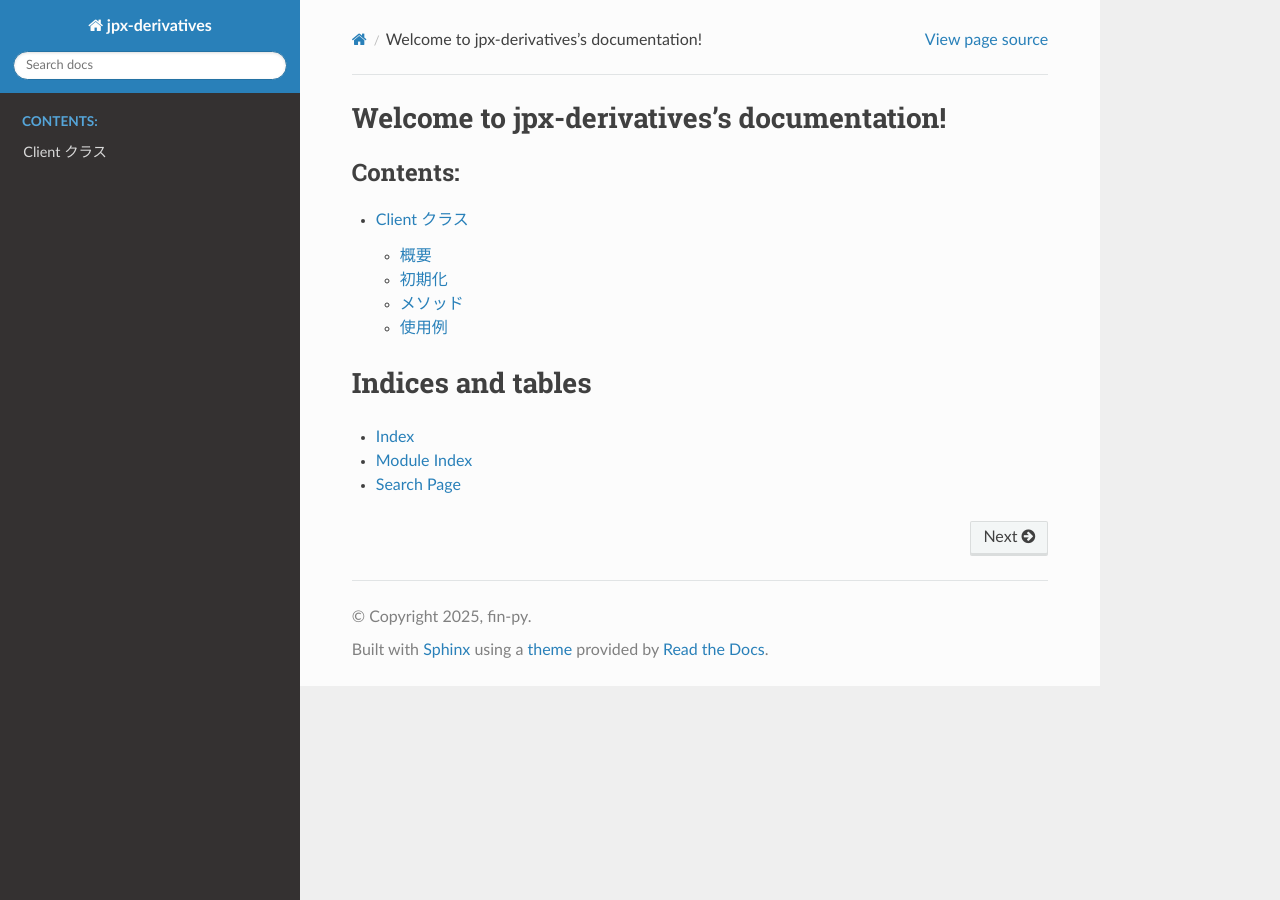
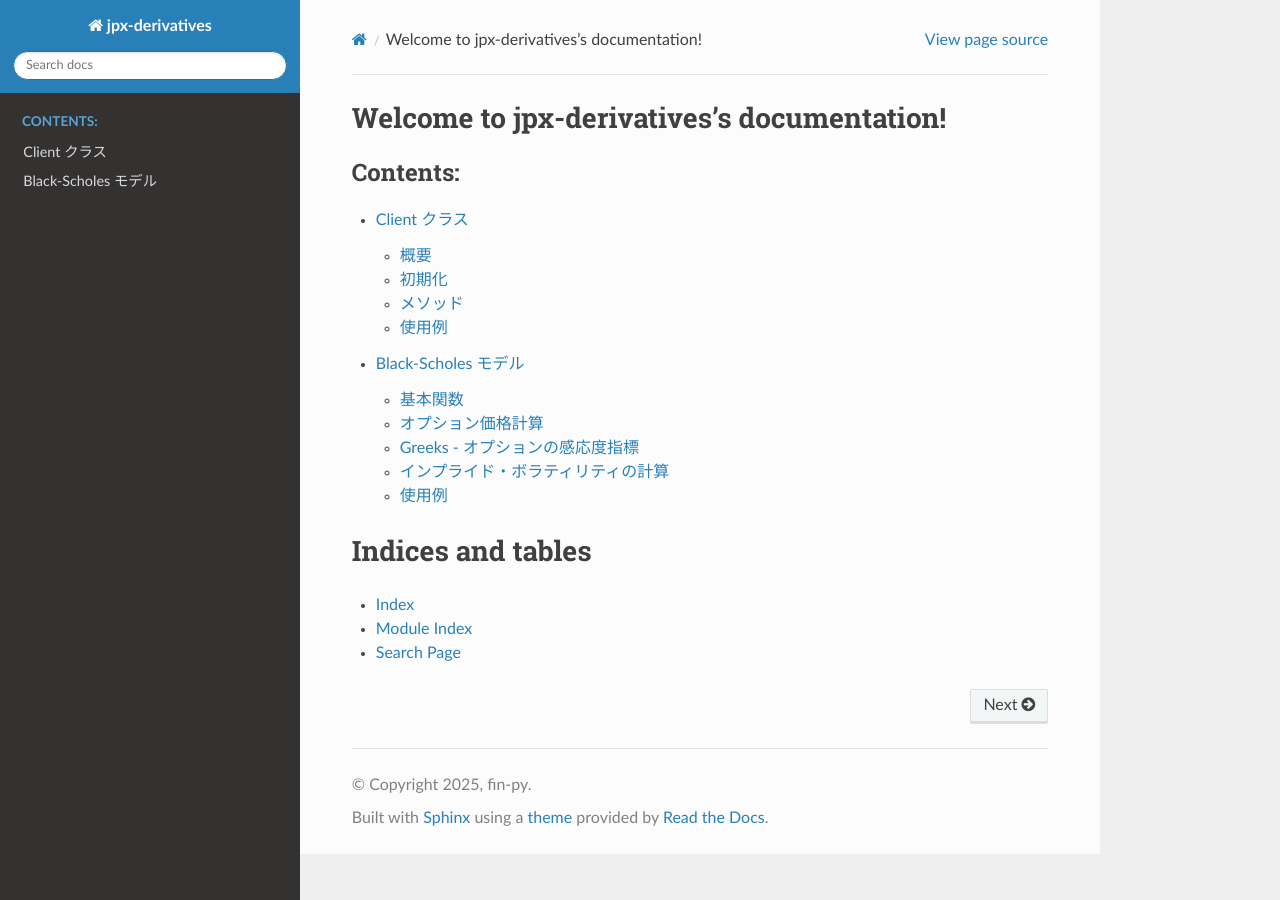
Before and after one commit to fin-py/jpx-derivatives, a Sphinx documentation site: the page built from docs/index.md, in a window 1280 px wide. Built offline with Sphinx 7.4.7 and the Read the Docs theme 3.1.0, drawn with Linux system fonts in a browser that asks for light colours; some of the changed lines change nothing that is shown.

Commit message:
docs: add Black-Scholes model documentation
- Create bsm.md with detailed function descriptions
- Document BSM pricing functions and Greeks calculations
- Add implied volatility calculation documentation
- Fix formatting issues in RST blocks
- Add bsm to toctree in index.md

````diff
--- /dev/null
+++ b/docs/bsm.md
@@ -0,0 +1,272 @@
+# Black-Scholes モデル
+
+このモジュールでは、Black-Scholes モデルに基づいてオプション（コールおよびプット）の理論価格と各種指標（Greeks）を計算するための関数群を提供します。
+
+## 基本関数
+
+```{eval-rst}
+.. py:function:: d1(s: float, k: float, t: float, r: float, sigma: float) -> float
+
+   Black-Scholes モデルにおける d1 の値を計算します。
+
+   計算式:
+      d1 = (log(s / k) + (r + 0.5 * sigma^2) * t) / (sigma * sqrt(t))
+
+
+   :param s: 現在の株価
+   :param k: オプションの行使価格
+   :param t: 残存期間（年単位）
+   :param r: 無リスク金利
+   :param sigma: ボラティリティ
+   :return: 計算された d1 の値
+```
+
+```{eval-rst}
+.. py:function:: d2(s: float, k: float, t: float, r: float, sigma: float) -> float
+
+   Black-Scholes モデルにおける d2 の値を計算します。
+
+   計算式:
+      d2 = d1 - sigma * sqrt(t)
+
+
+   :param s: 現在の株価
+   :param k: オプションの行使価格
+   :param t: 残存期間（年単位）
+   :param r: 無リスク金利
+   :param sigma: ボラティリティ
+   :return: 計算された d2 の値
+```
+
+## オプション価格計算
+
+```{eval-rst}
+.. py:function:: price_call(s: float, k: float, t: float, r: float, sigma: float) -> float
+
+   Black-Scholes モデルに基づき、コールオプションの理論価格を計算します。
+
+   計算式:
+      Call Price = s * N(d1) - k * exp(-r * t) * N(d2)
+
+   ※ N(x) は標準正規分布の累積分布関数です。
+
+
+   :param s: 現在の株価
+   :param k: オプションの行使価格
+   :param t: 残存期間（年単位）
+   :param r: 無リスク金利
+   :param sigma: ボラティリティ
+   :return: コールオプションの理論価格
+```
+
+```{eval-rst}
+.. py:function:: price_put(s: float, k: float, t: float, r: float, sigma: float) -> float
+
+   Black-Scholes モデルに基づき、プットオプションの理論価格を計算します。
+
+   計算式:
+      Put Price = k * exp(-r * t) * N(-d2) - s * N(-d1)
+
+   ※ N(x) は標準正規分布の累積分布関数です。
+
+
+   :param s: 現在の株価
+   :param k: オプションの行使価格
+   :param t: 残存期間（年単位）
+   :param r: 無リスク金利
+   :param sigma: ボラティリティ
+   :return: プットオプションの理論価格
+```
+
+## Greeks - オプションの感応度指標
+
+```{eval-rst}
+.. py:function:: vega(s: float, k: float, t: float, r: float, sigma: float) -> float
+
+   オプションのベガ（ボラティリティの変化に対する感応度）を計算します。
+
+
+   :param s: 現在の株価
+   :param k: オプションの行使価格
+   :param t: 残存期間（年単位）
+   :param r: 無リスク金利
+   :param sigma: ボラティリティ
+   :return: オプションのベガ
+```
+
+```{eval-rst}
+.. py:function:: delta_call(s: float, k: float, t: float, r: float, sigma: float) -> float
+
+   コールオプションのデルタ（原資産価格の変化に対する感応度）を計算します。
+
+
+   :param s: 現在の株価
+   :param k: オプションの行使価格
+   :param t: 残存期間（年単位）
+   :param r: 無リスク金利
+   :param sigma: ボラティリティ
+   :return: コールオプションのデルタ
+```
+
+```{eval-rst}
+.. py:function:: delta_put(s: float, k: float, t: float, r: float, sigma: float) -> float
+
+   プットオプションのデルタ（原資産価格の変化に対する感応度）を計算します。
+
+
+   :param s: 現在の株価
+   :param k: オプションの行使価格
+   :param t: 残存期間（年単位）
+   :param r: 無リスク金利
+   :param sigma: ボラティリティ
+   :return: プットオプションのデルタ
+```
+
+```{eval-rst}
+.. py:function:: delta(s: float, k: float, t: float, r: float, sigma: float, div: int) -> float
+
+   オプションのデルタを計算します。
+
+
+   :param s: 現在の株価
+   :param k: オプションの行使価格
+   :param t: 残存期間（年単位）
+   :param r: 無リスク金利
+   :param sigma: ボラティリティ
+   :param div: オプションの種類（1: プット、2: コール）
+   :return: オプションのデルタ
+```
+
+```{eval-rst}
+.. py:function:: gamma(s: float, k: float, t: float, r: float, sigma: float) -> float
+
+   オプションのガンマ（デルタの変化率）を計算します。
+
+
+   :param s: 現在の株価
+   :param k: オプションの行使価格
+   :param t: 残存期間（年単位）
+   :param r: 無リスク金利
+   :param sigma: ボラティリティ
+   :return: オプションのガンマ
+```
+
+```{eval-rst}
+.. py:function:: theta_call(s: float, k: float, t: float, r: float, sigma: float) -> float
+
+   コールオプションのシータ（時間経過に対する感応度）を計算します。
+
+
+   :param s: 現在の株価
+   :param k: オプションの行使価格
+   :param t: 残存期間（年単位）
+   :param r: 無リスク金利
+   :param sigma: ボラティリティ
+   :return: コールオプションのシータ
+```
+
+```{eval-rst}
+.. py:function:: theta_put(s: float, k: float, t: float, r: float, sigma: float) -> float
+
+   プットオプションのシータ（時間経過に対する感応度）を計算します。
+
+
+   :param s: 現在の株価
+   :param k: オプションの行使価格
+   :param t: 残存期間（年単位）
+   :param r: 無リスク金利
+   :param sigma: ボラティリティ
+   :return: プットオプションのシータ
+```
+
+```{eval-rst}
+.. py:function:: theta(s: float, k: float, t: float, r: float, sigma: float, div: int) -> float
+
+   オプションのシータを計算します。
+
+
+   :param s: 現在の株価
+   :param k: オプションの行使価格
+   :param t: 残存期間（年単位）
+   :param r: 無リスク金利
+   :param sigma: ボラティリティ
+   :param div: オプションの種類（1: プット、2: コール）
+   :return: オプションのシータ
+```
+
+## インプライド・ボラティリティの計算
+
+```{eval-rst}
+.. py:function:: implied_volatility(s: float, k: float, t: float, r: float, price: float, div: int) -> float
+
+   オプションの市場価格から暗示されるボラティリティを計算します。
+
+
+   :param s: 現在の株価
+   :param k: オプションの行使価格
+   :param t: 残存期間（年単位）
+   :param r: 無リスク金利
+   :param price: オプションの市場価格
+   :param div: オプションの種類（1: プット、2: コール）
+   :return: インプライド・ボラティリティ
+```
+
+```{eval-rst}
+.. py:function:: implied_volatility_call(s: float, k: float, t: float, r: float, price: float) -> float
+
+   コールオプションの市場価格から暗示されるボラティリティを計算します。
+
+
+   :param s: 現在の株価
+   :param k: オプションの行使価格
+   :param t: 残存期間（年単位）
+   :param r: 無リスク金利
+   :param price: コールオプションの市場価格
+   :return: コールオプションのインプライド・ボラティリティ
+```
+
+```{eval-rst}
+.. py:function:: implied_volatility_put(s: float, k: float, t: float, r: float, price: float) -> float
+
+   プットオプションの市場価格から暗示されるボラティリティを計算します。
+
+
+   :param s: 現在の株価
+   :param k: オプションの行使価格
+   :param t: 残存期間（年単位）
+   :param r: 無リスク金利
+   :param price: プットオプションの市場価格
+   :return: プットオプションのインプライド・ボラティリティ
+```
+
+## 使用例
+
+```python
+import numpy as np
+from jpx_derivatives.bsm import price_call, price_put, implied_volatility_call
+
+# 基本的なパラメータ設定
+s = 100      # 現在の株価
+k = 100      # 行使価格
+t = 1        # 残存期間（1年）
+r = 0.05     # 無リスク金利 (5%)
+sigma = 0.2  # ボラティリティ (20%)
+
+# オプション価格の計算
+call_price = price_call(s, k, t, r, sigma)
+put_price = price_put(s, k, t, r, sigma)
+
+print(f"コールオプション価格: {call_price:.4f}")
+print(f"プットオプション価格: {put_price:.4f}")
+
+# 市場価格からインプライド・ボラティリティを計算
+market_price = 10.5
+implied_vol = implied_volatility_call(s, k, t, r, market_price)
+print(f"インプライド・ボラティリティ: {implied_vol:.4f} (約 {implied_vol*100:.2f}%)")
+```
+
+出力例:
+```
+コールオプション価格: 10.4506
+プットオプション価格: 5.5739
+インプライド・ボラティリティ: 0.2063 (約 20.63%)
--- a/docs/index.md
+++ b/docs/index.md
@@ -8,7 +8,8 @@
 ```{toctree}
 :caption: 'Contents:'
 :maxdepth: 2
-client.md
+client
+bsm
 ```
 
 # Indices and tables
````
